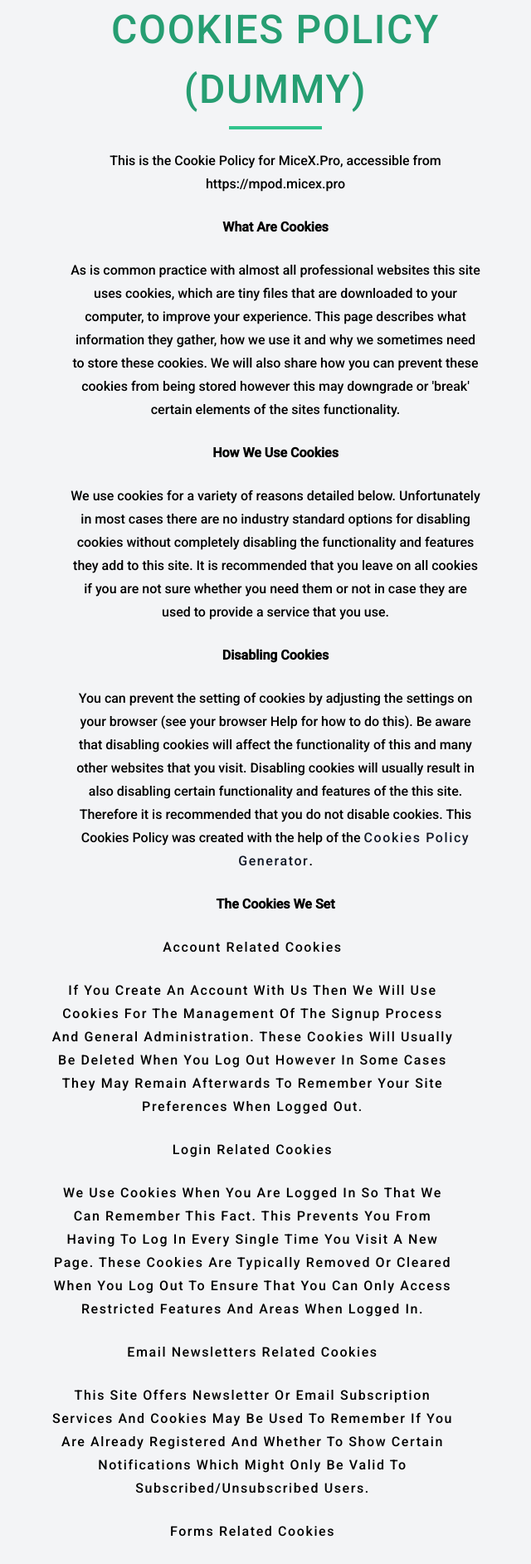
After one commit to micex-pro/mpod, a PHP site: page /cookies-policy.html in a window 1280 px wide. The commit adds this page. Shown: the top 1885 px of the page at 83% size, without its empty margins (308-948 px from the left). Run offline with PHP 8.4, Linux system fonts and the light colour scheme.

Commit message:
30/05/2023

```diff
--- /dev/null
+++ b/cookies-policy.html
@@ -0,0 +1,274 @@
+<!DOCTYPE html>
+<html lang="en">
+  <head>
+    <meta charset="UTF-8" />
+    <meta http-equiv="X-UA-Compatible" content="IE=edge" />
+    <meta name="viewport" content="width=device-width, initial-scale=1.0" />
+    <!-- Start Favicon -->
+    <link
+      rel="apple-touch-icon"
+      sizes="180x180"
+      href="./assets/favicon/apple-touch-icon.png"
+    />
+    <link
+      rel="icon"
+      type="image/png"
+      sizes="32x32"
+      href="./assets/favicon/favicon-32x32.png"
+    />
+    <link
+      rel="icon"
+      type="image/png"
+      sizes="16x16"
+      href="./assets/favicon/favicon-16x16.png"
+    />
+    <link rel="manifest" href="./assets/favicon/site.webmanifest" />
+    <!-- End Favicon -->
+    <!-- Start SEO -->
+    <title>MiceX.Pro | Cookies Policy</title>
+    <meta name="Author" content="MiceX.Pro" />
+    <meta name="description" content="MiceX.Pro Cookies Policy" />
+    <meta name="keywords" content="MiceX, MiceX.Pro, Cookies Policy" />
+
+    <!-- Start Social Media -->
+    <meta property="og:title" content="MiceX.Pro | Cookies Policy" />
+    <meta property="og:description" content="MiceX.Pro Cookies Policy" />
+    <meta
+      property="og:image"
+      content="https://mpod.micex.pro/assets/images/MiceX-logo.png"
+    />
+    <meta property="og:url" content="https://mpod.micex.pro/index.html" />
+    <!-- End Social Media -->
+    <!-- Start Twitter -->
+    <meta name="twitter:card" content="summary_large_image" />
+    <meta name="twitter:title" content="MiceX.Pro | Cookies Policy" />
+    <meta name="twitter:description" content="MiceX.Pro Cookies Policy" />
+    <meta
+      name="twitter:image"
+      content="https://mpod.micex.pro/assets/images/MiceX-logo.png"
+    />
+    <meta name="twitter:url" content="https://mpod.micex.pro/index.html" />
+    <!-- End Twitter -->
+    <!-- End SEO -->
+
+    <!-- Start Local CSS -->
+    <link rel="stylesheet" href="./assets/css/global.css" />
+    <link rel="stylesheet" href="./assets/css/footer.css" />
+    <!-- End Local CSS -->
+
+    <!-- Start External Styles -->
+    <!-- End External Styles -->
+
+    <!-- Start Font Awesome - Icons -->
+    <link
+      rel="stylesheet"
+      href="./assets/icons/fontawesome-free-6.2.1-web/css/all.min.css"
+    />
+    <!-- End Font Awesome - Icons -->
+
+    <!-- Start Google AdSense-->
+    <script
+      async
+      src="https://pagead2.googlesyndication.com/pagead/js/adsbygoogle.js?client=ca-pub-7304733661848551"
+      crossorigin="anonymous"
+    ></script>
+    <!-- End Google AdSense-->
+
+    <!-- Start Google Analytics -->
+    <script
+      async
+      src="https://www.googletagmanager.com/gtag/js?id=G-V1D1ZNHVRJ"
+    ></script>
+    <script>
+      window.dataLayer = window.dataLayer || [];
+      function gtag() {
+        dataLayer.push(arguments);
+      }
+      gtag("js", new Date());
+
+      gtag("config", "G-V1D1ZNHVRJ");
+    </script>
+    <!-- End Google Analytics -->
+  </head>
+  <body>
+    <!-- Start Of Cookies Policy -->
+    <section class="section">
+      <h1 class="section-title">Cookies Policy (dummy)</h1>
+      <div class="title-underline"></div>
+      <div class="section-content">
+        <p>
+          This is the Cookie Policy for MiceX.Pro, accessible from
+          https://mpod.micex.pro
+        </p>
+
+        <p><strong>What Are Cookies</strong></p>
+
+        <p>
+          As is common practice with almost all professional websites this site
+          uses cookies, which are tiny files that are downloaded to your
+          computer, to improve your experience. This page describes what
+          information they gather, how we use it and why we sometimes need to
+          store these cookies. We will also share how you can prevent these
+          cookies from being stored however this may downgrade or 'break'
+          certain elements of the sites functionality.
+        </p>
+
+        <p><strong>How We Use Cookies</strong></p>
+
+        <p>
+          We use cookies for a variety of reasons detailed below. Unfortunately
+          in most cases there are no industry standard options for disabling
+          cookies without completely disabling the functionality and features
+          they add to this site. It is recommended that you leave on all cookies
+          if you are not sure whether you need them or not in case they are used
+          to provide a service that you use.
+        </p>
+
+        <p><strong>Disabling Cookies</strong></p>
+
+        <p>
+          You can prevent the setting of cookies by adjusting the settings on
+          your browser (see your browser Help for how to do this). Be aware that
+          disabling cookies will affect the functionality of this and many other
+          websites that you visit. Disabling cookies will usually result in also
+          disabling certain functionality and features of the this site.
+          Therefore it is recommended that you do not disable cookies. This
+          Cookies Policy was created with the help of the
+          <a
+            href="https://www.cookiepolicygenerator.com/cookie-policy-generator/"
+            >Cookies Policy Generator</a
+          >.
+        </p>
+        <p><strong>The Cookies We Set</strong></p>
+
+        <ul>
+          <li>
+            <p>Account related cookies</p>
+            <p>
+              If you create an account with us then we will use cookies for the
+              management of the signup process and general administration. These
+              cookies will usually be deleted when you log out however in some
+              cases they may remain afterwards to remember your site preferences
+              when logged out.
+            </p>
+          </li>
+
+          <li>
+            <p>Login related cookies</p>
+            <p>
+              We use cookies when you are logged in so that we can remember this
+              fact. This prevents you from having to log in every single time
+              you visit a new page. These cookies are typically removed or
+              cleared when you log out to ensure that you can only access
+              restricted features and areas when logged in.
+            </p>
+          </li>
+
+          <li>
+            <p>Email newsletters related cookies</p>
+            <p>
+              This site offers newsletter or email subscription services and
+              cookies may be used to remember if you are already registered and
+              whether to show certain notifications which might only be valid to
+              subscribed/unsubscribed users.
+            </p>
+          </li>
+
+          <li>
+            <p>Forms related cookies</p>
+            <p>
+              When you submit data to through a form such as those found on
+              contact pages or comment forms cookies may be set to remember your
+              user details for future correspondence.
+            </p>
+          </li>
+
+          <li>
+            <p>Site preferences cookies</p>
+            <p>
+              In order to provide you with a great experience on this site we
+              provide the functionality to set your preferences for how this
+              site runs when you use it. In order to remember your preferences
+              we need to set cookies so that this information can be called
+              whenever you interact with a page is affected by your preferences.
+            </p>
+          </li>
+        </ul>
+
+        <p><strong>Third Party Cookies</strong></p>
+
+        <p>
+          In some special cases we also use cookies provided by trusted third
+          parties. The following section details which third party cookies you
+          might encounter through this site.
+        </p>
+
+        <ul>
+          <li>
+            <p>
+              This site uses Google Analytics which is one of the most
+              widespread and trusted analytics solution on the web for helping
+              us to understand how you use the site and ways that we can improve
+              your experience. These cookies may track things such as how long
+              you spend on the site and the pages that you visit so we can
+              continue to produce engaging content.
+            </p>
+            <p>
+              For more information on Google Analytics cookies, see the official
+              Google Analytics page.
+            </p>
+          </li>
+
+          <li>
+            <p>
+              The Google AdSense service we use to serve advertising uses a
+              DoubleClick cookie to serve more relevant ads across the web and
+              limit the number of times that a given ad is shown to you.
+            </p>
+            <p>
+              For more information on Google AdSense see the official Google
+              AdSense privacy FAQ.
+            </p>
+          </li>
+        </ul>
+
+        <p><strong>More Information</strong></p>
+
+        <p>
+          Hopefully that has clarified things for you and as was previously
+          mentioned if there is something that you aren't sure whether you need
+          or not it's usually safer to leave cookies enabled in case it does
+          interact with one of the features you use on our site.
+        </p>
+
+        <p>
+          For more general information on cookies, please read
+          <a href="https://www.cookiepolicygenerator.com/sample-cookies-policy/"
+            >the Cookies Policy article</a
+          >.
+        </p>
+
+        <p>
+          However if you are still looking for more information then you can
+          contact us through one of our preferred contact methods:
+        </p>
+
+        <ul>
+          <li>Email: contact@micex.pro</li>
+        </ul>
+      </div>
+    </section>
+    <!-- End Of Cookies Policy -->
+    <!-- Start Local JS Files -->
+    <script src="./assets/js/smoothScrolling.js"></script>
+    <script src="./assets/js/cookie.js"></script>
+    <script src="./assets/js/sideBar.js"></script>
+    <script src="./assets/js/passwordStandardsValidation.js"></script>
+    <script src="./assets/js/passwordVisibility.js"></script>
+    <script src="./assets/js/pressedKeyboardKeys.js"></script>
+    <script src="./assets/js/confirmedPassword.js"></script>
+    <!-- End Local JS Files -->
+    <!-- Start External JS Files -->
+    <!-- End External JS Files -->
+  </body>
+</html>
--- a/privacy-policy.html
+++ b/privacy-policy.html
@@ -91,7 +91,7 @@
     <!-- End Google Analytics -->
   </head>
   <body>
-    <!-- Start Of Terms Of Service -->
+    <!-- Start Of Privacy Policy -->
     <section class="section">
       <h1 class="section-title">Privacy Policy (dummy)</h1>
       <div class="title-underline"></div>
@@ -601,7 +601,7 @@
         </ul>
       </div>
     </section>
-    <!-- End Of Terms Of Service -->
+    <!-- End Of Privacy Policy -->
     <!-- Start Local JS Files -->
     <script src="./assets/js/smoothScrolling.js"></script>
     <script src="./assets/js/cookie.js"></script>
```
Also changed, not shown: assets/css/cookie.css (+33 -18 lines), index.html (+13 -1 lines), test.html (deleted, +0 -23 lines).
